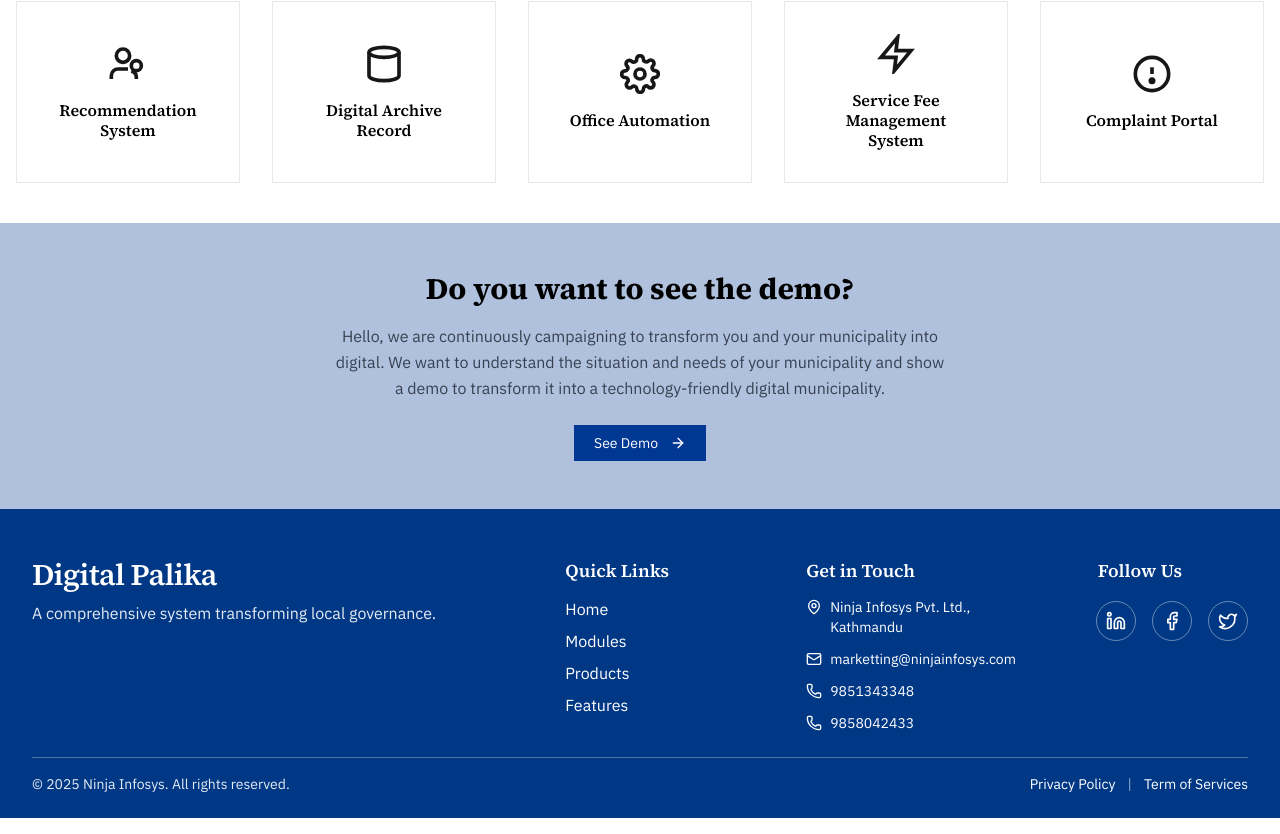
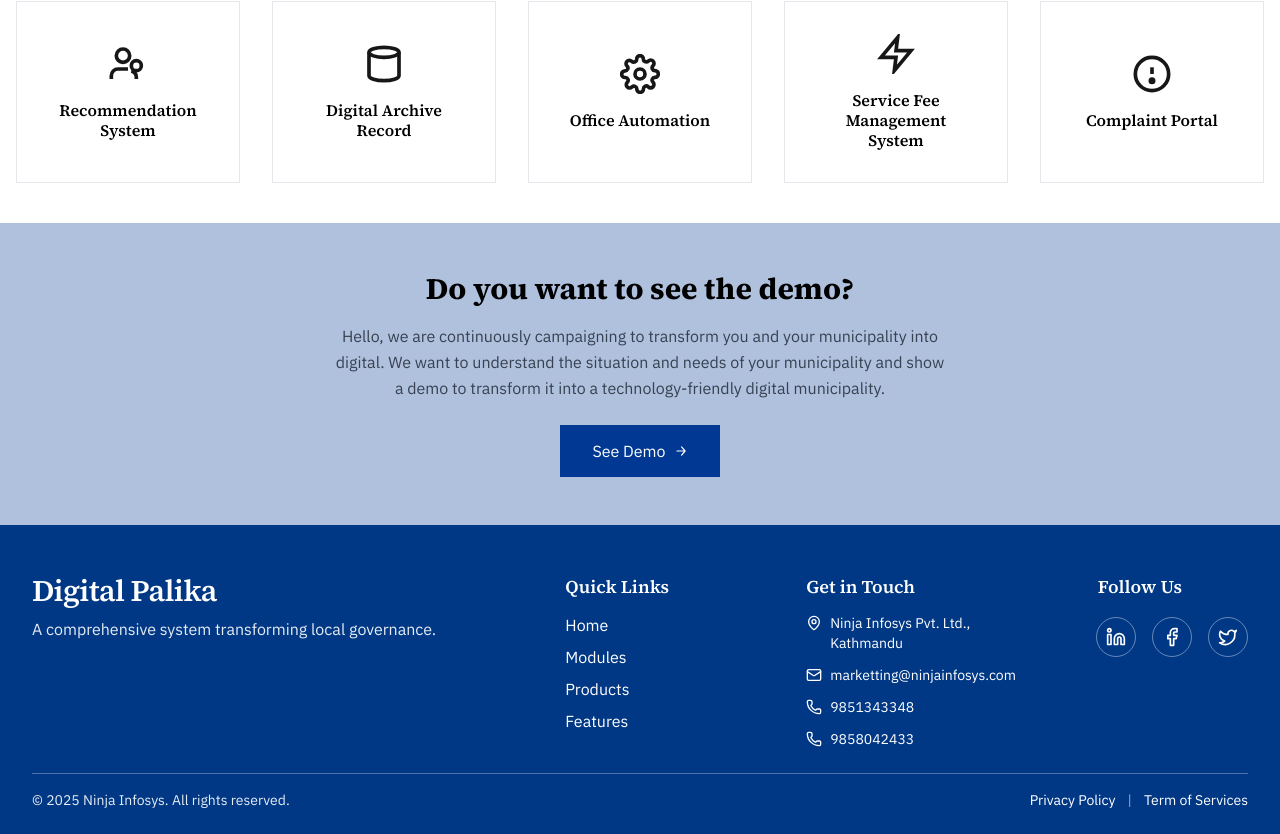
Before and after one commit to ninjainfosys78/digitalpalika, a Next.js app: page /module in a window 1280 px wide. Shown: the part 841-1675 px from the top of the page. Built offline with nearby package versions, Linux system fonts and the light colour scheme.

Commit message:
style: fix button on digital palika Closes TULEAP-1211

```diff
--- a/components/ContactSection.tsx
+++ b/components/ContactSection.tsx
@@ -446,21 +446,23 @@ export function ContactSection({ title, details, formLabels, t }: ContactSection
             ></textarea>
           </div>
 
-          <div className="text-xs text-gray-500 mb-2">
-            {t({ en: "Minimum 10 characters required", ne: "कम्तिमा १० अक्षर आवश्यक छ" })}
-          </div>
-
-          {/* Submit Button */}
+          {/* Submit Button - Updated to match features-rail and aligned left */}
+          <div className="flex justify-start">
             <button
               type="submit"
               disabled={isSubmitting}
-            className="w-full bg-[#0066f6] hover:bg-[#003893] text-white font-semibold py-2 text-sm transition rounded-none"
+              className="inline-flex items-center justify-center gap-2 bg-[#003893] hover:bg-[#002f72] text-white text-base px-8 py-3.5 disabled:opacity-50"
             >
               {isSubmitting
                 ? t({ en: "Sending...", ne: "पठाउँदै..." })
                 : t({ en: "Submit Request", ne: "अनुरोध पठाउनुहोस्" })}
+              <svg width="14" height="14" fill="none" stroke="currentColor" strokeWidth="2" viewBox="0 0 24 24">
+                <path d="M5 12h14M13 5l6 7-6 7" strokeLinecap="round" strokeLinejoin="round"></path>
+              </svg>
             </button>
-          <div className="text-center text-xs text-gray-500 mt-2">
+          </div>
+
+          <div className="text-left text-xs text-gray-500 mt-2">
             {t({ en: "We typically respond within 24-48 hours", ne: "हामी सामान्यतया २४-४८ घण्टामा प्रतिक्रिया दिन्छौं" })}
           </div>
         </form>
--- a/components/demo.tsx
+++ b/components/demo.tsx
@@ -21,17 +21,16 @@ export default function Demo() {
                     })}
                 </p>
 
-                {/* Compact centered CTA with right arrow */}
-                <div className="mx-auto w-fit">
+                {/* Compact centered CTA with right arrow - matching features-rail button */}
+                <div className="flex justify-center">
                     <a
                         href="/contact"
-                        className="inline-flex items-center gap-3 bg-[#003893] hover:bg-[#002f72] text-white text-sm px-5 py-2 transition"
+                        className="inline-flex items-center justify-center gap-2 bg-[#003893] hover:bg-[#002f72] text-white text-base px-8 py-3.5"
                         aria-label="See demo"
                     >
-                        <span>{t({ en: 'See Demo', ne: 'डेमो हेर्नुहोस्' })}</span>
-                        <svg className="w-4 h-4" viewBox="0 0 24 24" fill="none" stroke="currentColor" strokeWidth="2" strokeLinecap="round" strokeLinejoin="round">
-                            <path d="M5 12h14" />
-                            <path d="M12 5l7 7-7 7" />
+                        {t({ en: 'See Demo', ne: 'डेमो हेर्नुहोस्' })}
+                        <svg width="14" height="14" fill="none" stroke="currentColor" strokeWidth="2" viewBox="0 0 24 24">
+                            <path d="M5 12h14M13 5l6 7-6 7" strokeLinecap="round" strokeLinejoin="round"></path>
                         </svg>
                     </a>
                 </div>
--- a/components/global-cta.tsx
+++ /dev/null
@@ -1,33 +0,0 @@
-"use client";
-
-import Link from "next/link";
-
-interface GlobalCTAProps {
-  title?: string;
-  description?: string;
-  buttonText?: string;
-  buttonHref?: string;
-}
-
-export default function GlobalCTA({
-  title = "Ready to Digitize Your Municipality?",
-  description = "Let’s build a smarter, more transparent, and connected local governance system together. Schedule a free consultation to see how Digital ePalika can transform your municipality into a digital powerhouse.",
-  buttonText = "Book a Consultation",
-  buttonHref = "/contact",
-}: GlobalCTAProps) {
-  return (
-    <section className="w-full bg-[#F8FAFC] py-20 text-center">
-      <h2 className="text-3xl font-semibold text-gray-900 mb-4">{title}</h2>
-      <p className="text-gray-600 max-w-2xl mx-auto mb-8">{description}</p>
-      <Link
-        href={buttonHref}
-        className="inline-flex items-center gap-2 px-6 py-3 bg-[#0F62FE] text-white rounded-lg hover:bg-[#0043CE] transition-all duration-300"
-      >
-        {buttonText}
-        <svg xmlns="http://www.w3.org/2000/svg" className="w-4 h-4" fill="none" viewBox="0 0 24 24" stroke="currentColor">
-          <path strokeLinecap="round" strokeLinejoin="round" strokeWidth={2} d="M9 5l7 7-7 7" />
-        </svg>
-      </Link>
-    </section>
-  );
-}
```
Lines whose indentation alone changed are shown as unchanged.
